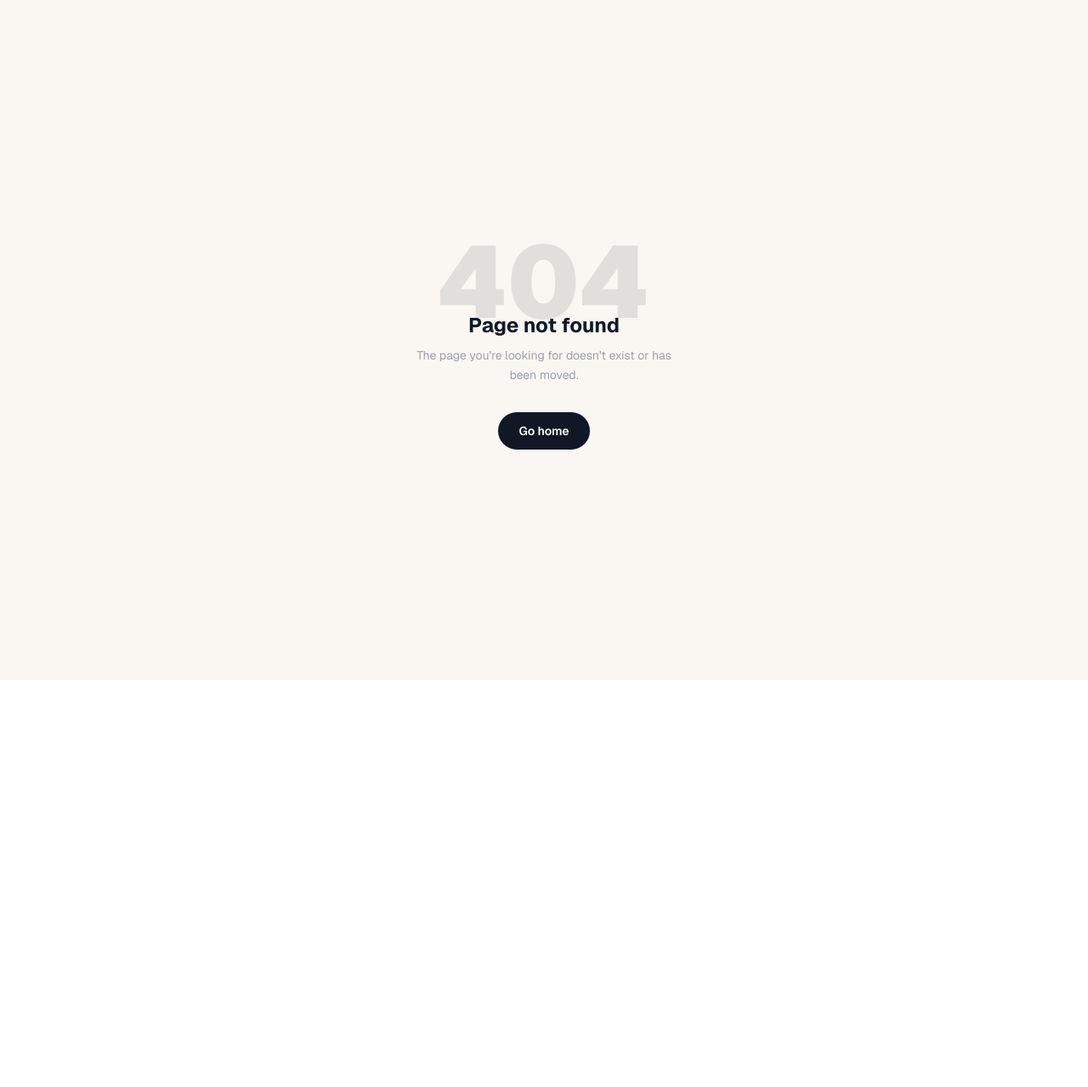
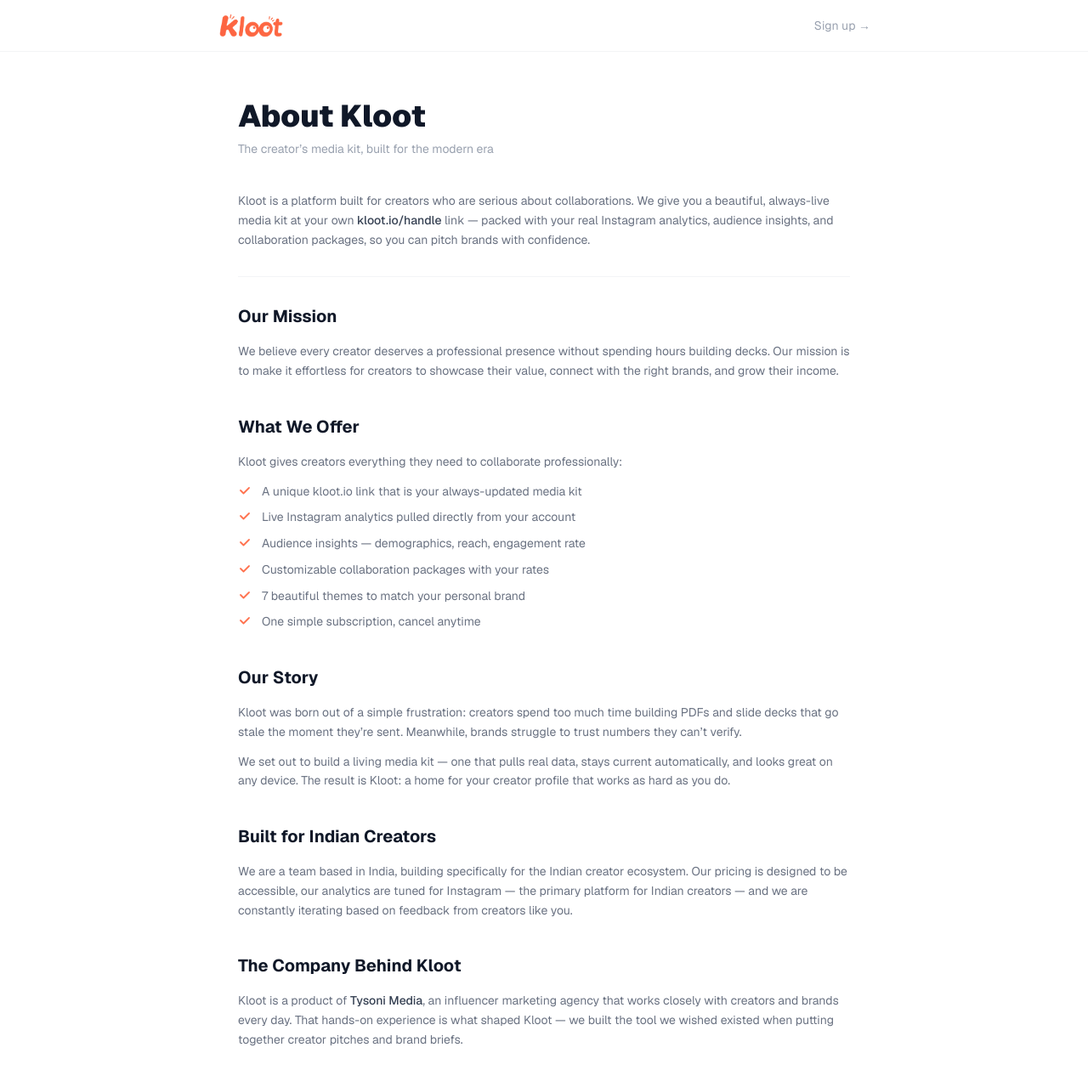
Before and after one commit to alishazaveri/media-kit, a Next.js app: page /o/about in a window 1280 px wide. Before the commit this address had no page. Shown: the top 1279 px of the page at 85% size. Before the commit the page ends 800 px from the top, so only its background shows below. Built offline with nearby package versions, Linux system fonts and the light colour scheme.

Commit message:
feat: add About page with content and layout for Kloot's mission and offerings

```diff
--- /dev/null
+++ b/app/o/about/page.tsx
@@ -0,0 +1,173 @@
+import type { Metadata } from "next";
+import Image from "next/image";
+import Link from "next/link";
+
+export const metadata: Metadata = {
+  title: "About — Kloot",
+};
+
+function Section({ title, children }: { title: string; children: React.ReactNode }) {
+  return (
+    <section className="mb-10">
+      <h2 className="text-xl font-bold text-gray-900 mb-4">{title}</h2>
+      {children}
+    </section>
+  );
+}
+
+function Para({ children }: { children: React.ReactNode }) {
+  return <p className="text-gray-500 text-sm leading-relaxed">{children}</p>;
+}
+
+export default function AboutPage() {
+  return (
+    <div className="min-h-screen bg-white">
+      {/* Nav */}
+      <header className="border-b border-gray-100 px-6 py-4">
+        <div className="max-w-3xl mx-auto flex items-center justify-between">
+          <Link href="/" className="flex items-center">
+            <Image
+              src="/assets/images/logo/logo-transparent-slim.png"
+              alt="Kloot"
+              height={28}
+              width={80}
+              className="h-7 w-auto object-contain"
+            />
+          </Link>
+          <Link
+            href="/app/onboarding"
+            className="text-sm text-gray-400 hover:text-gray-700 transition-colors"
+          >
+            Sign up →
+          </Link>
+        </div>
+      </header>
+
+      {/* Content */}
+      <main className="max-w-3xl mx-auto px-6 py-14">
+        <div className="mb-10">
+          <h1 className="text-4xl font-black text-gray-900 mb-2">About Kloot</h1>
+          <p className="text-sm text-gray-400">The creator&rsquo;s media kit, built for the modern era</p>
+        </div>
+
+        <Para>
+          Kloot is a platform built for creators who are serious about collaborations. We give you a
+          beautiful, always-live media kit at your own{" "}
+          <span className="font-medium text-gray-700">kloot.io/handle</span> link — packed with your
+          real Instagram analytics, audience insights, and collaboration packages, so you can pitch
+          brands with confidence.
+        </Para>
+
+        <div className="my-8 border-t border-gray-100" />
+
+        <Section title="Our Mission">
+          <Para>
+            We believe every creator deserves a professional presence without spending hours building
+            decks. Our mission is to make it effortless for creators to showcase their value, connect
+            with the right brands, and grow their income.
+          </Para>
+        </Section>
+
+        <Section title="What We Offer">
+          <Para>Kloot gives creators everything they need to collaborate professionally:</Para>
+          <ul className="mt-3 space-y-2">
+            {[
+              "A unique kloot.io link that is your always-updated media kit",
+              "Live Instagram analytics pulled directly from your account",
+              "Audience insights — demographics, reach, engagement rate",
+              "Customizable collaboration packages with your rates",
+              "7 beautiful themes to match your personal brand",
+              "One simple subscription, cancel anytime",
+            ].map((item) => (
+              <li key={item} className="flex items-start gap-3 text-sm text-gray-500 leading-relaxed">
+                <svg width="16" height="16" viewBox="0 0 16 16" fill="none" className="shrink-0 mt-0.5">
+                  <path
+                    d="M3 8L6.5 11.5L13 5"
+                    stroke="#ff7350"
+                    strokeWidth="1.8"
+                    strokeLinecap="round"
+                    strokeLinejoin="round"
+                  />
+                </svg>
+                {item}
+              </li>
+            ))}
+          </ul>
+        </Section>
+
+        <Section title="Our Story">
+          <Para>
+            Kloot was born out of a simple frustration: creators spend too much time building PDFs and
+            slide decks that go stale the moment they&rsquo;re sent. Meanwhile, brands struggle to
+            trust numbers they can&rsquo;t verify.
+          </Para>
+          <div className="mt-3">
+            <Para>
+              We set out to build a living media kit — one that pulls real data, stays current
+              automatically, and looks great on any device. The result is Kloot: a home for your
+              creator profile that works as hard as you do.
+            </Para>
+          </div>
+        </Section>
+
+        <Section title="Built for Indian Creators">
+          <Para>
+            We are a team based in India, building specifically for the Indian creator ecosystem. Our
+            pricing is designed to be accessible, our analytics are tuned for Instagram — the primary
+            platform for Indian creators — and we are constantly iterating based on feedback from
+            creators like you.
+          </Para>
+        </Section>
+
+        <Section title="The Company Behind Kloot">
+          <Para>
+            Kloot is a product of{" "}
+            <a
+              href="https://tysonimedia.com"
+              target="_blank"
+              rel="noopener noreferrer"
+              className="font-medium text-gray-700 hover:text-primary transition-colors"
+            >
+              Tysoni Media
+            </a>
+            , an influencer marketing agency that works closely with creators and brands every day.
+            That hands-on experience is what shaped Kloot — we built the tool we wished existed when
+            putting together creator pitches and brand briefs.
+          </Para>
+        </Section>
+
+        <Section title="Get in Touch">
+          <Para>
+            Questions, feedback, or partnership inquiries? We&rsquo;d love to hear from you. Reach us
+            at{" "}
+            <a href="mailto:support@kloot.io" className="text-primary hover:underline">
+              support@kloot.io
+            </a>
+            .
+          </Para>
+        </Section>
+      </main>
+
+      {/* Footer */}
+      <footer className="border-t border-gray-100 px-6 py-6">
+        <div className="max-w-3xl mx-auto flex items-center justify-between">
+          <p className="text-xs text-gray-400">© 2026 Kloot</p>
+          <div className="flex items-center gap-4">
+            <Link
+              href="/o/terms"
+              className="text-xs text-gray-400 hover:text-gray-600 transition-colors"
+            >
+              Terms
+            </Link>
+            <Link
+              href="/o/privacy"
+              className="text-xs text-gray-400 hover:text-gray-600 transition-colors"
+            >
+              Privacy Policy
+            </Link>
+          </div>
+        </div>
+      </footer>
+    </div>
+  );
+}
--- a/components/website/Footer.tsx
+++ b/components/website/Footer.tsx
@@ -15,6 +15,9 @@
           />
         </a>
         <div className="flex items-center gap-6">
+          <a href="/o/about" className="text-sm text-gray-400 hover:text-gray-600 transition-colors">
+            About
+          </a>
           <a href="/o/privacy" className="text-sm text-gray-400 hover:text-gray-600 transition-colors">
             Privacy
           </a>
```
